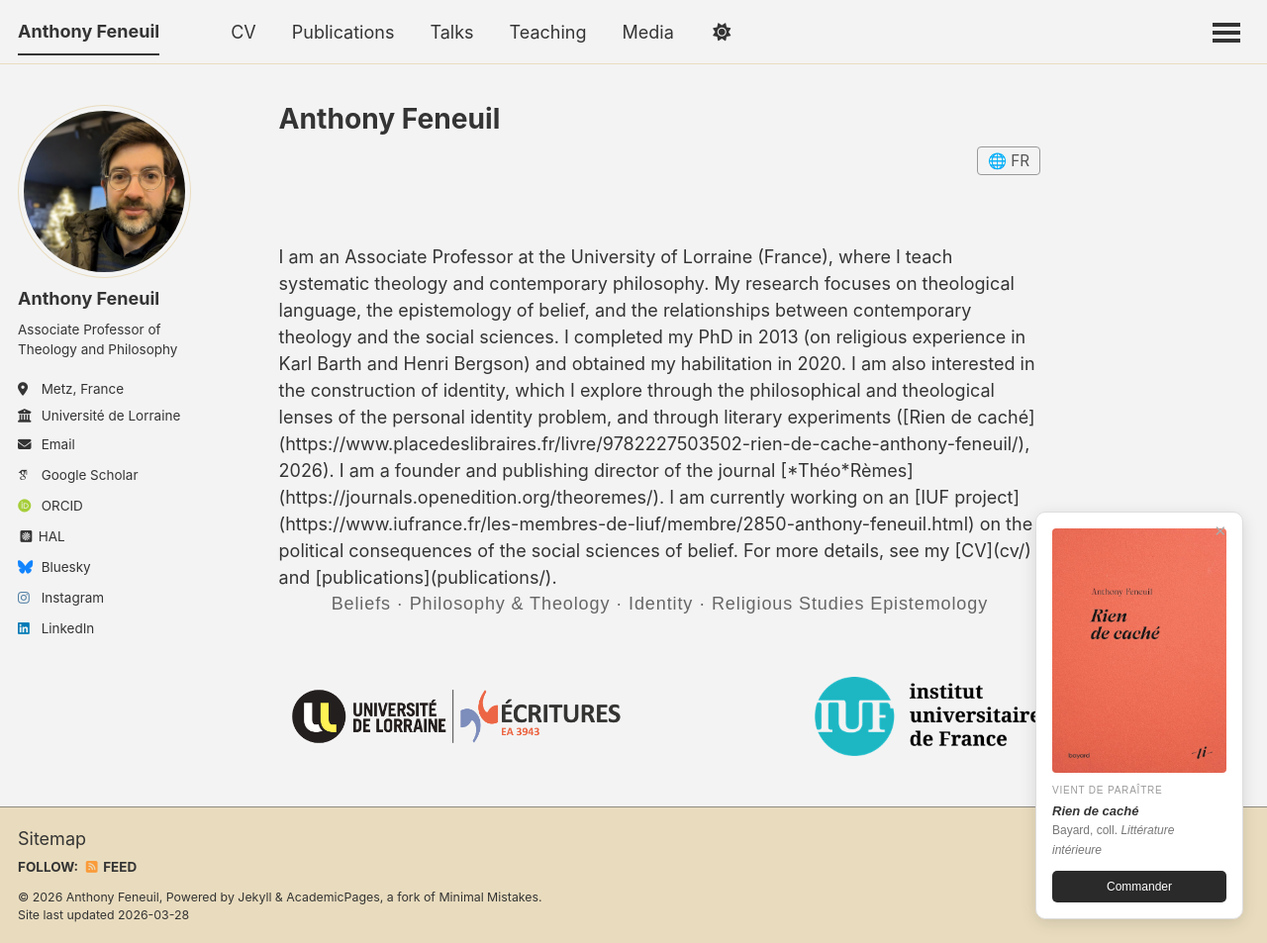
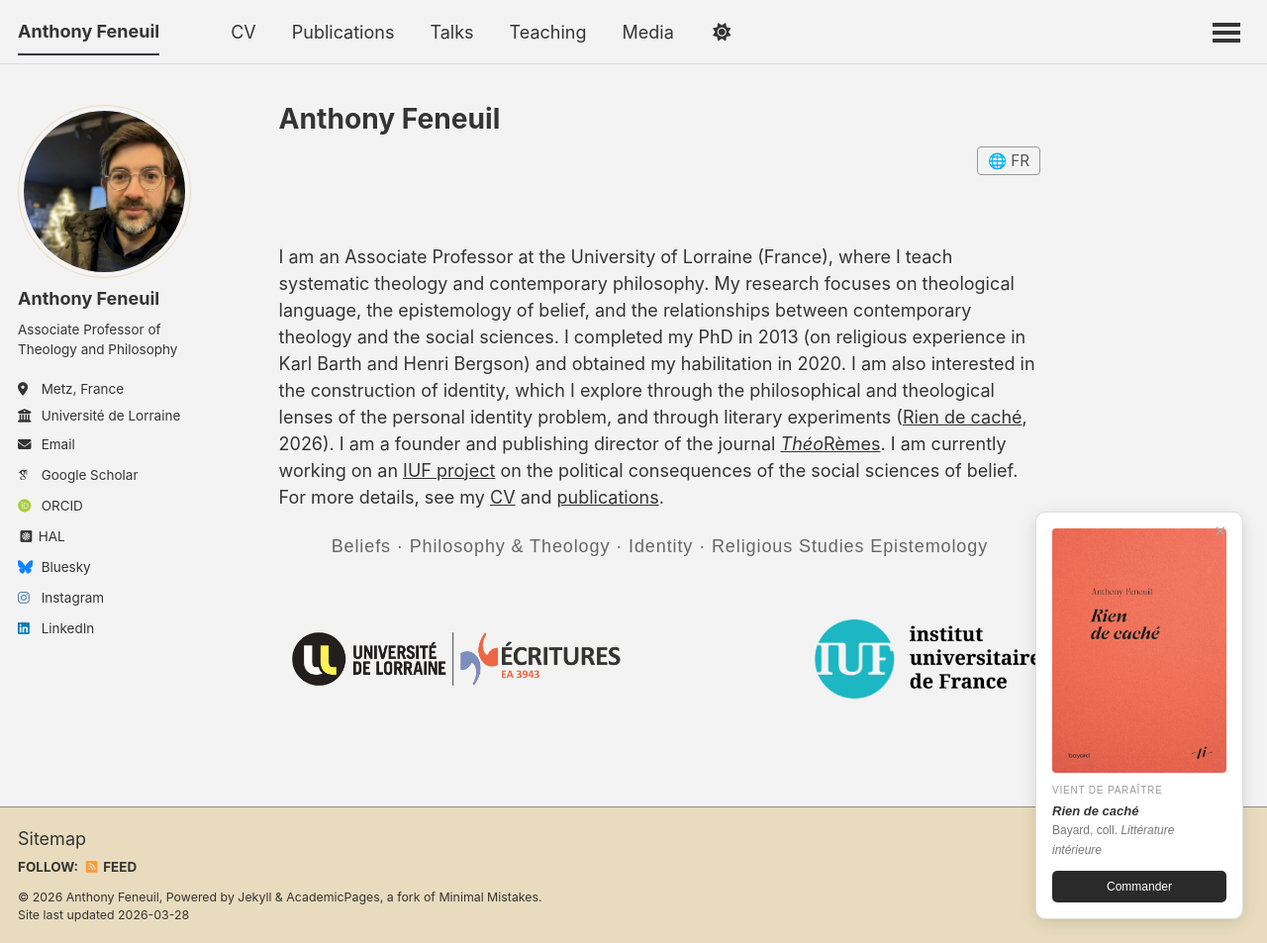
Before and after one commit to anfnl/anfnl.github.io, a Jekyll site: the page built from _pages/about.md, in a window 1280 px wide and 953 px high. Shown: the whole window at 99% size. Built offline with Jekyll 4.4.1, drawn with Linux system fonts in a browser that asks for light colours; some web fonts are replaced; a script that is not in the unit is left out.

Commit message:
Update about.md

```diff
--- a/_pages/about.md
+++ b/_pages/about.md
@@ -13,7 +13,7 @@
 
 <br>
 
-<div data-lang="en">
+<div data-lang="en" markdown="1">
 
 I am an Associate Professor at the University of Lorraine (France), where I teach systematic theology and contemporary philosophy.
 My research focuses on theological language, the epistemology of belief, and the relationships between contemporary theology and the social sciences. I completed my PhD in 2013 (on religious experience in Karl Barth and Henri Bergson) and obtained my habilitation in 2020. I am also interested in the construction of identity, which I explore through the philosophical and theological lenses of the personal identity problem, and through literary experiments ([Rien de caché](https://www.placedeslibraires.fr/livre/9782227503502-rien-de-cache-anthony-feneuil/), 2026).
@@ -23,10 +23,10 @@
 
 </div>
 
-<div data-lang="fr">
+<div data-lang="fr" markdown="1">
 
 Je suis maître de conférences à l'Université de Lorraine (France), où j'enseigne la théologie systématique et la philosophie contemporaine.
-Mes recherches portent sur le langage théologique, l'épistémologie de la croyance et les relations entre théologie contemporaine et sciences sociales. J'ai soutenu ma thèse en 2013 (sur l'expérience religieuse chez Karl Barth et Henri Bergson) et mon habilitation en 2020. Je m'intéresse également à la construction de l'identité, que j'explore à travers les prismes philosophique et théologique du problème de l'identité personnelle, et par des expérimentations littéraires ([Rien de caché](https://www.placedeslibraires.fr/livre/9782227503502-rien-de-cache-anthony-feneuil/), 2026).
+Mes recherches portent sur le langage théologique, l'épistémologie de la croyance et les relations entre théologie contemporaine et sciences sociales. J'ai soutenu ma thèse en 2013 (sur l'expérience religieuse chez Karl Barth et Henri Bergson) et mon habilitation en 2020. Je m'intéresse également à la construction de l'identité, que j'explore à travers les prismes philosophique et théologique du problème de l'identité personnelle, et par des expériences littéraires ([Rien de caché](https://www.placedeslibraires.fr/livre/9782227503502-rien-de-cache-anthony-feneuil/), 2026).
 Je suis cofondateur et directeur de publication de la revue [*Théo*Rèmes](https://journals.openedition.org/theoremes/).
 Je travaille actuellement sur un [projet IUF](https://www.iufrance.fr/les-membres-de-liuf/membre/2850-anthony-feneuil.html) sur les enjeux politiques des sciences sociales de la croyance.
 Pour plus de détails, voir mon [CV](cv/) et mes [publications](publications/).
```
